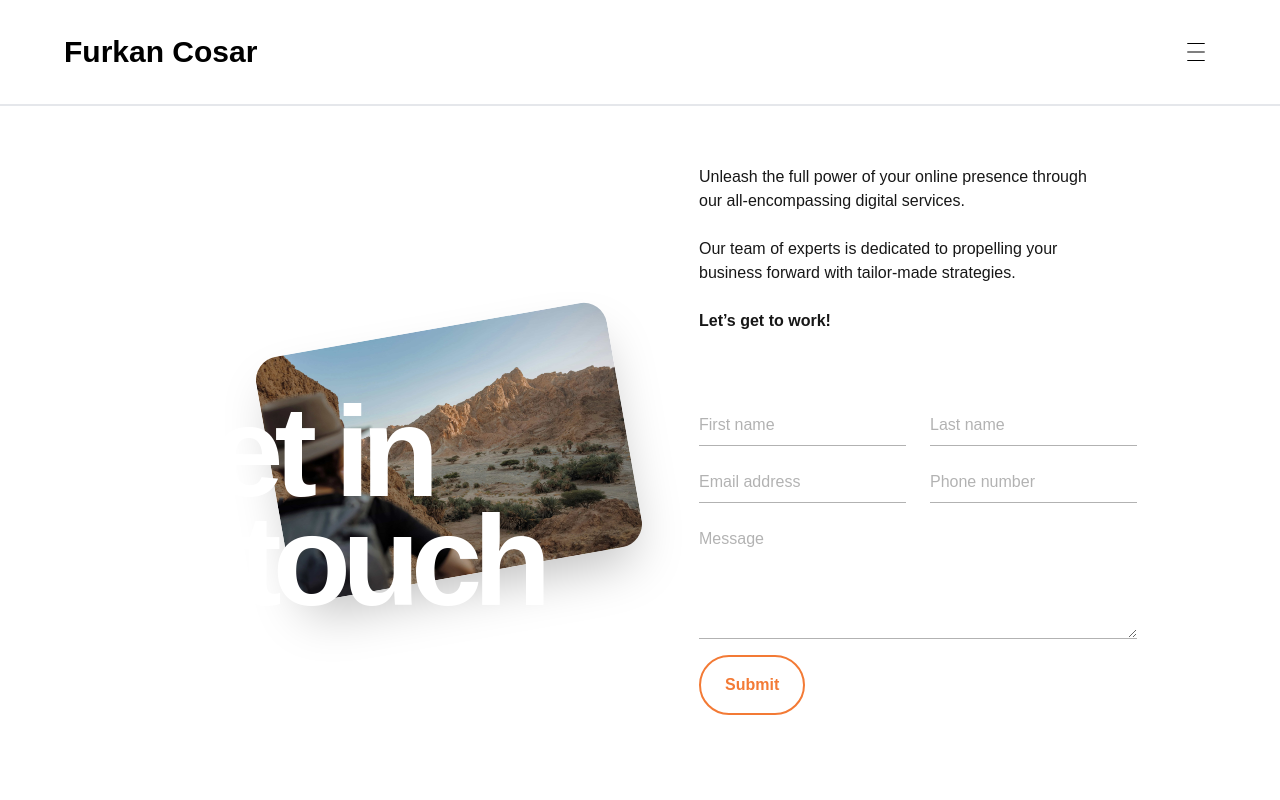
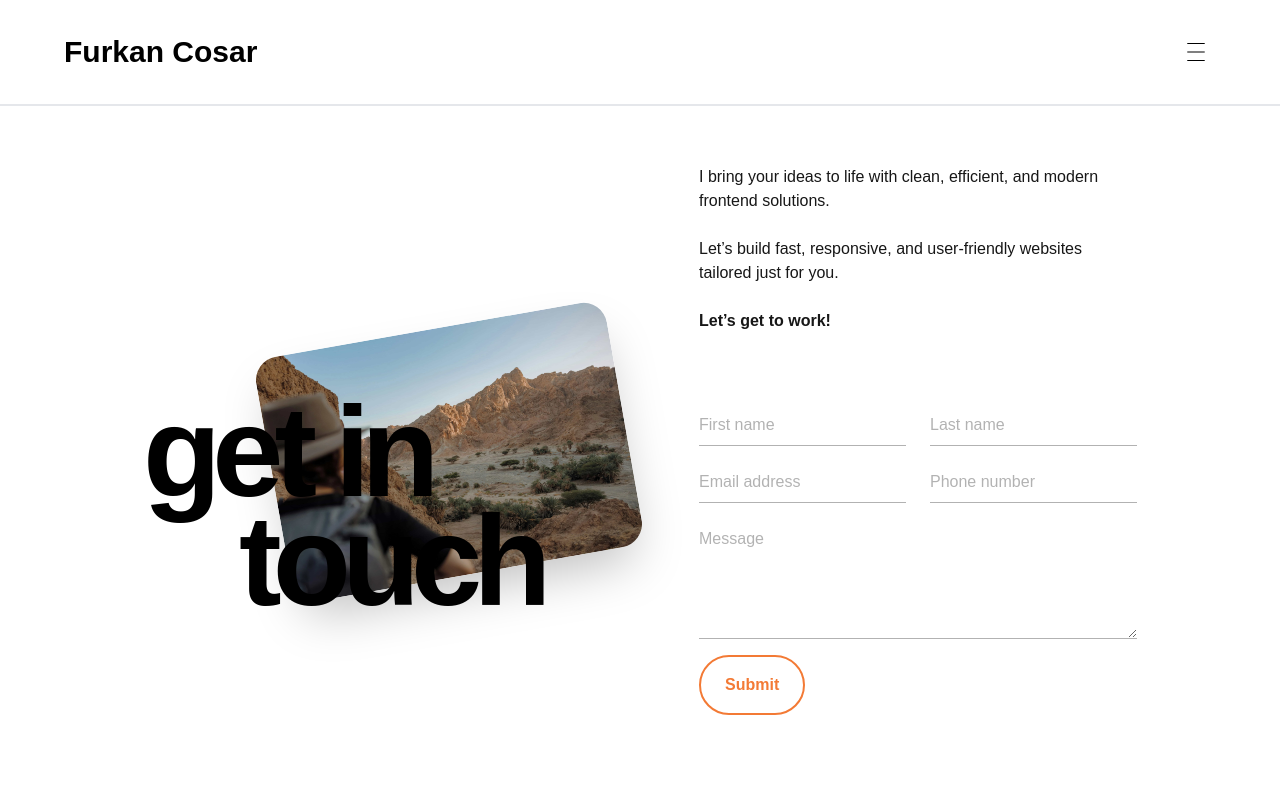
Before and after one commit to Luchhass/Portfolio-app, a Next.js app: page /contact in a window 1280 px wide. Shown: the top 800 px of the page. Built offline with nearby package versions, Linux system fonts and the light colour scheme.

Commit message:
contact page image hotfix

```diff
--- a/src/app/contact/page.jsx
+++ b/src/app/contact/page.jsx
@@ -18,13 +18,11 @@ export default function ContactPage() {
           />
         </div>
 
-        <div className="absolute bottom-0 left-5 z-1 md:left-10 lg:left-0">
-          <h1 className="text-white font-black text-7xl md:text-8xl lg:text-9xl leading-[0.85] tracking-[-0.07em]">
+        <div className="absolute bottom-0 left-0 z-1">
+          <h1 className="text-black dark:text-white font-black text-7xl md:text-8xl lg:text-9xl leading-[0.85] tracking-[-0.07em]">
             get in
             <br />
-            <span className="block ml-16 md:ml-20 lg:ml-24">
-              touch
-            </span>
+            <span className="block ml-16 md:ml-20 lg:ml-24">touch</span>
           </h1>
         </div>
       </div>
@@ -32,13 +30,13 @@ export default function ContactPage() {
       <div className="flex flex-col gap-18 mb-6">
         <div className="flex max-w-[400px] flex-col gap-6">
           <h2 className="text-sm md:text-base">
-            Unleash the full power of your online presence through our
-            all-encompassing digital services.
+            I bring your ideas to life with clean, efficient, and modern
+            frontend solutions.
           </h2>
 
           <p className="text-sm md:text-base">
-            Our team of experts is dedicated to propelling your business forward
-            with tailor-made strategies.
+            Let’s build fast, responsive, and user-friendly websites tailored
+            just for you.
           </p>
 
           <p className="text-sm md:text-base font-bold">Let’s get to work!</p>
--- a/src/components/Header.jsx
+++ b/src/components/Header.jsx
@@ -84,7 +84,7 @@ const socialLinks = [
 
         <div className="flex flex-col gap-2 md:flex-row justify-between mt-8">
           <div>
-            <div className="flex gap-2 md:flex-col text-sm md:text-base space-y-1">
+            <div className="text-black flex gap-2 md:flex-col text-sm md:text-base space-y-1">
               <a href="mailto:furkancosar2005@gmail.com">
                 furkancosar2005@gmail.com
               </a>
```
